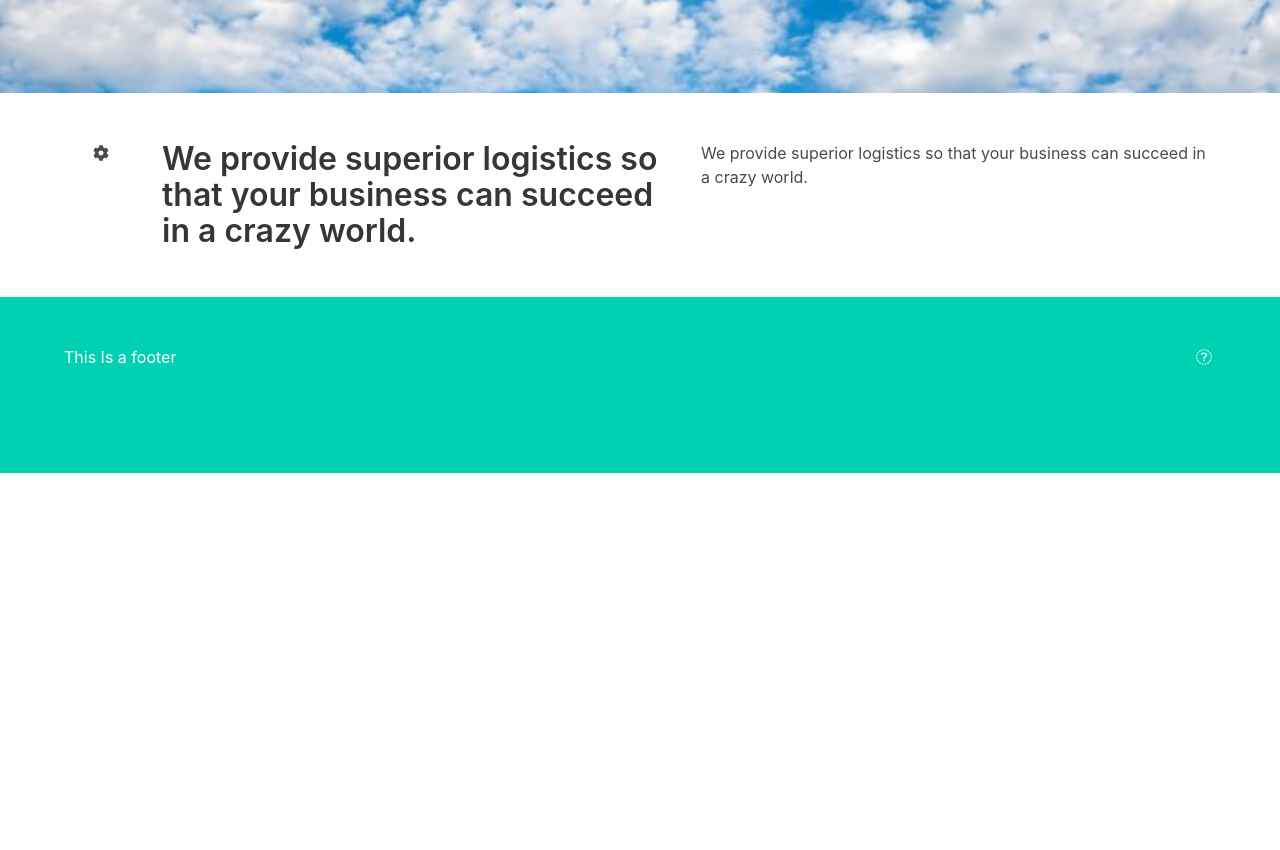
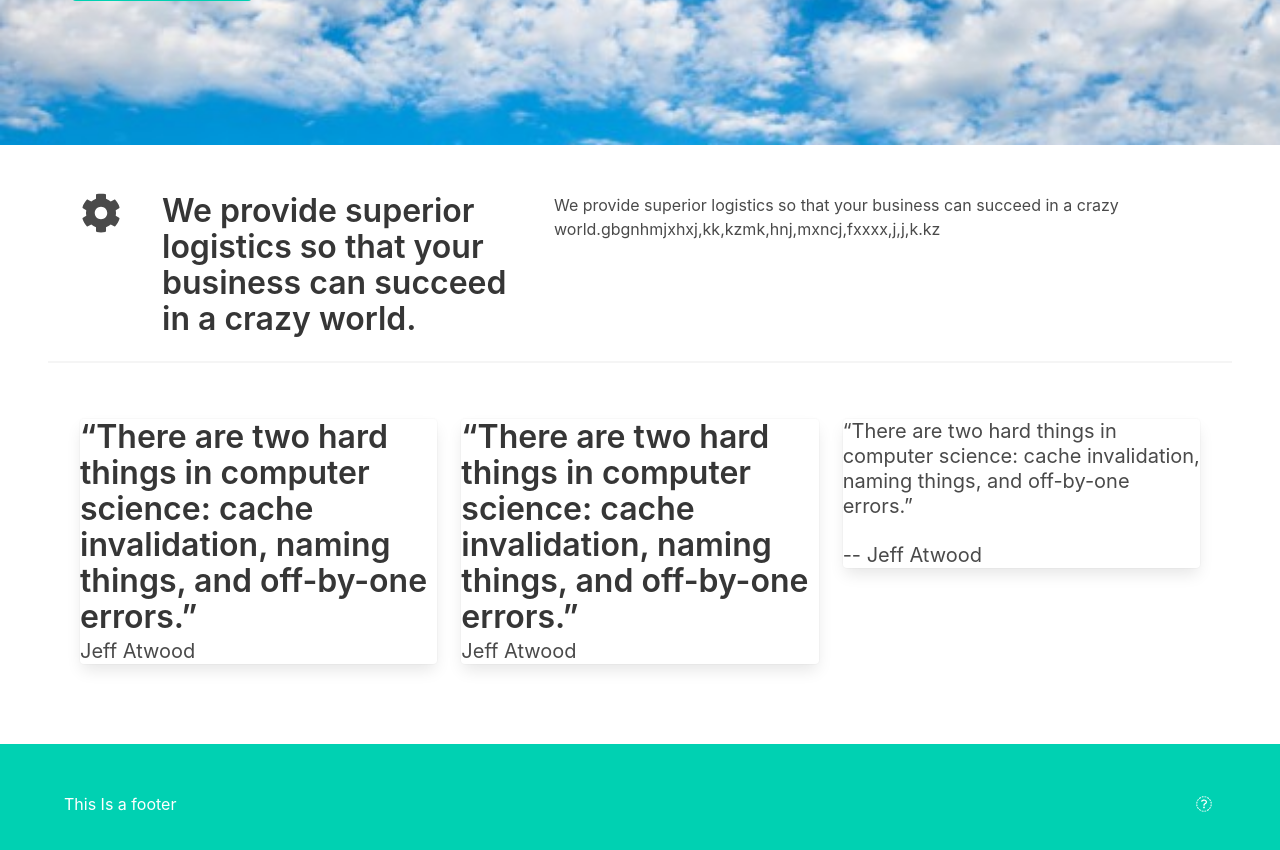
Before and after one commit to Jolaolu/vueApp, a Vue app: page /#/ in a window 1280 px wide. Shown: the part 420-1270 px from the top of the page. Before the commit the page ends 893 px from the top, so only its background shows below. Built offline with nearby package versions, Linux system fonts and the light colour scheme; some icons are missing.

Commit message:
finishing

```diff
--- a/src/components/Home.vue
+++ b/src/components/Home.vue
@@ -18,15 +18,55 @@
 
     <section class="section">
       <div class="container">
-        <div class="columns is-desktop">
+        <div class="columns">
           <div class="column is-1 has-text-centered">
-            <i class="fa fa-cog is-black is-large"></i>
+            <i class="fa fa-cog is-black"></i>
           </div>
-          <div class="column is-one-third-destop">
+          <div class="column is-one-third">
             <p class="title"><strong>We provide superior logistics so that your business can succeed in a crazy world. </strong></p>
           </div>
           <div class="column">
-            <p class="">We provide superior logistics so that your business can succeed in a crazy world.</p>
+            <p class="">We provide superior logistics so that your business can succeed in a crazy world.gbgnhmjxhxj,kk,kzmk,hnj,mxncj,fxxxx,j,j,k.kz</p>
+          </div>
+        </div>
+      </div>
+      <hr>
+      <div class="columns pd">
+        <div class="column">
+          <div class="card">
+            <div class="card-contents">
+              <p class="title">
+                “There are two hard things in computer science: cache invalidation, naming things, and off-by-one errors.”
+              </p>
+              <p class="subtitle">
+                Jeff Atwood
+              </p>
+            </div>
+          </div>
+        </div>
+        <div class="column">
+          <div class="card">
+            <div class="card-contents">
+              <p class="title">
+                “There are two hard things in computer science: cache invalidation, naming things, and off-by-one errors.”
+              </p>
+              <p class="subtitle">
+                Jeff Atwood
+              </p>
+            </div>
+          </div>
+        </div>
+        <div class="column">
+          <div class="card">
+            <div class="card-contents">
+              <p class="subtitle">
+                “There are two hard things in computer science: cache invalidation, naming things, and off-by-one errors.”
+              </p>
+              <p class="subtitle">
+                --
+                Jeff Atwood
+              </p>
+            </div>
           </div>
         </div>
       </div>
@@ -55,6 +95,24 @@ export default {
   background: url('../assets/sky.jpg')
   background-size: cover
 
-.is-two-third
-    margin-left: 100px
+  .title
+    +mobile
+      font-weight: normal
+    +tablet
+      font-size: 2.5rem
+    +desktop
+      font-size: 4rem
+      margin-top: 2rem
+
+.pd
+  padding: 2rem
+  +desktop
+    font-weight: normal
+
+h2
+  margin: 2rem 2rem 0 !important
+
+.fa-cog
+  font-size: 40px
+
 </style>
```
